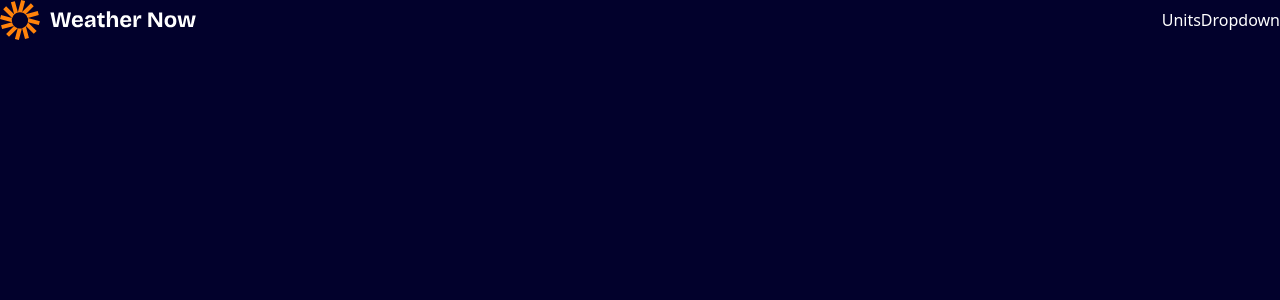
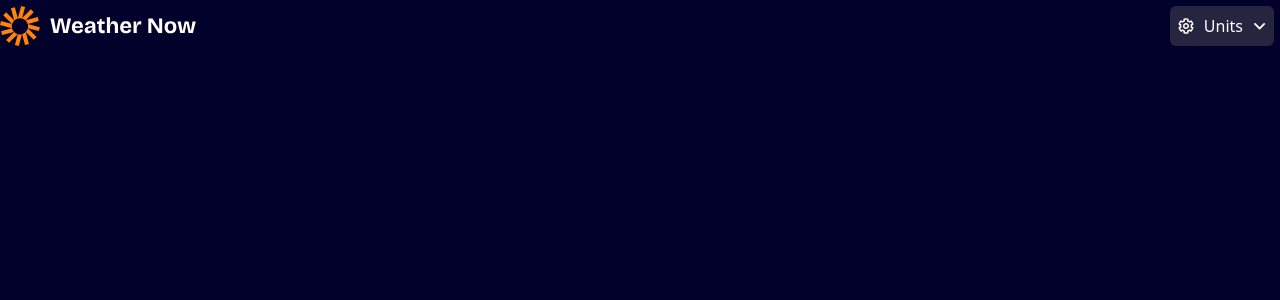
Before and after one commit to Mohammed-Lashein/frontend-mentor-hackathon, a React (Vite) app: page / in a window 1280 px wide. Shown: the top 300 px of the page. Built offline with nearby package versions, Linux system fonts and the light colour scheme.

Commit message:
feat: create TriggerButton inner component of UnitsDropdown component

```diff
--- a/src/components/UnitsDropdown.tsx
+++ b/src/components/UnitsDropdown.tsx
@@ -1,6 +1,43 @@
+import React, { useState } from 'react'
+import iconDropdown from '@/assets/images/icon-dropdown.svg'
+import iconUnits from '@/assets/images/icon-units.svg'
+
+type TriggerButtonProps = {
+	setIsUnitsListOpen: React.Dispatch<React.SetStateAction<boolean>>
+}
+
+function TriggerButton({ setIsUnitsListOpen }: TriggerButtonProps) {
+	function toggleUnitsList() {
+		setIsUnitsListOpen((prev) => !prev)
+	}
+	return (
+		<>
+			<button
+				className='bg-neutral-800 p-2 rounded-md flex justify-center items-center gap-[var(--spacing-125)] cursor-pointer hover:bg-neutral-700'
+				onClick={toggleUnitsList}
+			>
+				<img
+					src={iconUnits}
+					alt=''
+				/>
+				<p>Units</p>
+				<img
+					src={iconDropdown}
+					alt=''
+				/>
+			</button>
+			{/*  */}
+		</>
+	)
+}
+
 function UnitsDropdown() {
-  return (
-    <div>UnitsDropdown</div>
-  )
+	const [isUnitsListOpen, setIsUnitsListOpen] = useState(false)
+
+	return (
+		<div className='flex flex-col items-end  p-[var(--spacing-75)] gap-2 relative'>
+			<TriggerButton setIsUnitsListOpen={setIsUnitsListOpen} />
+		</div>
+	)
 }
 export default UnitsDropdown
```
